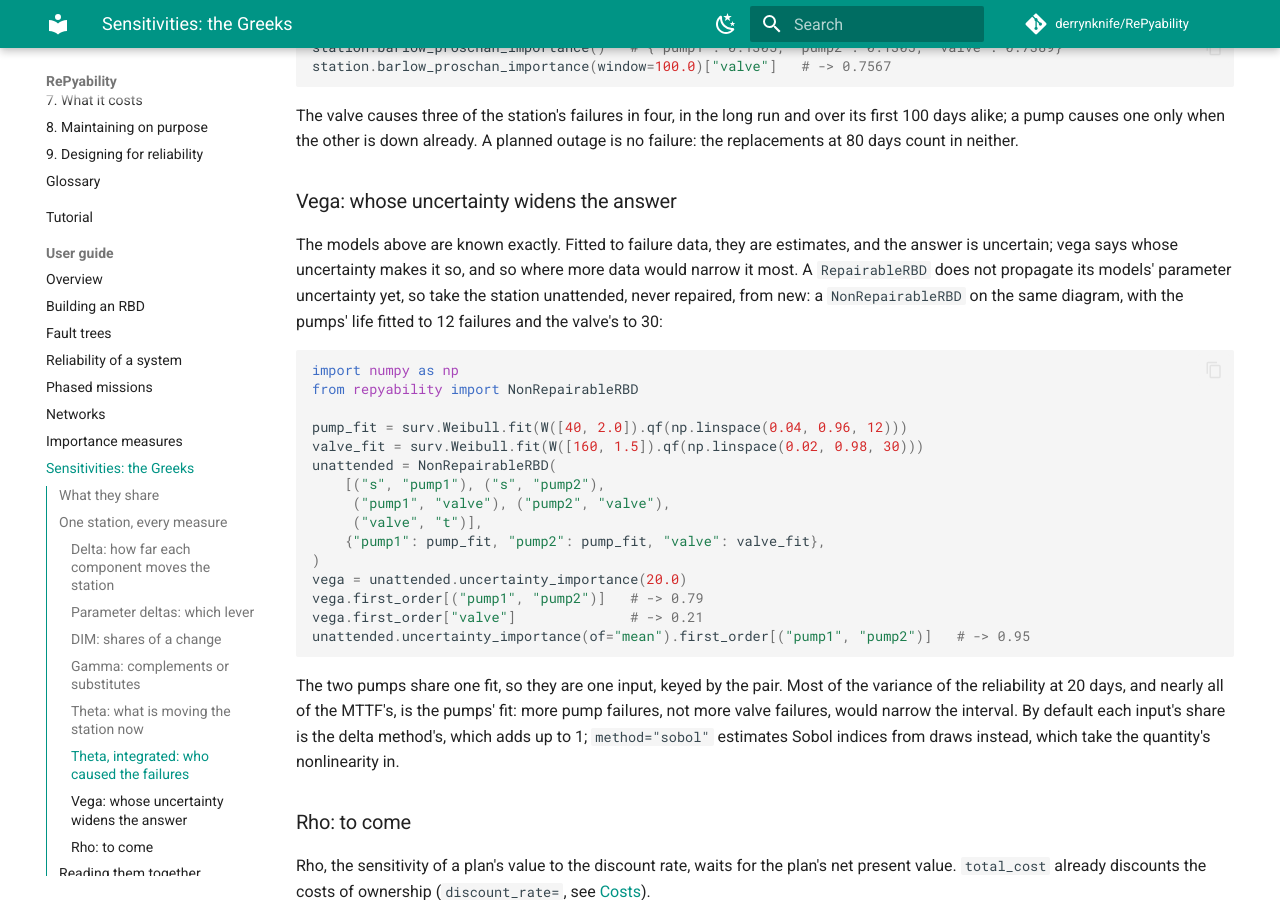
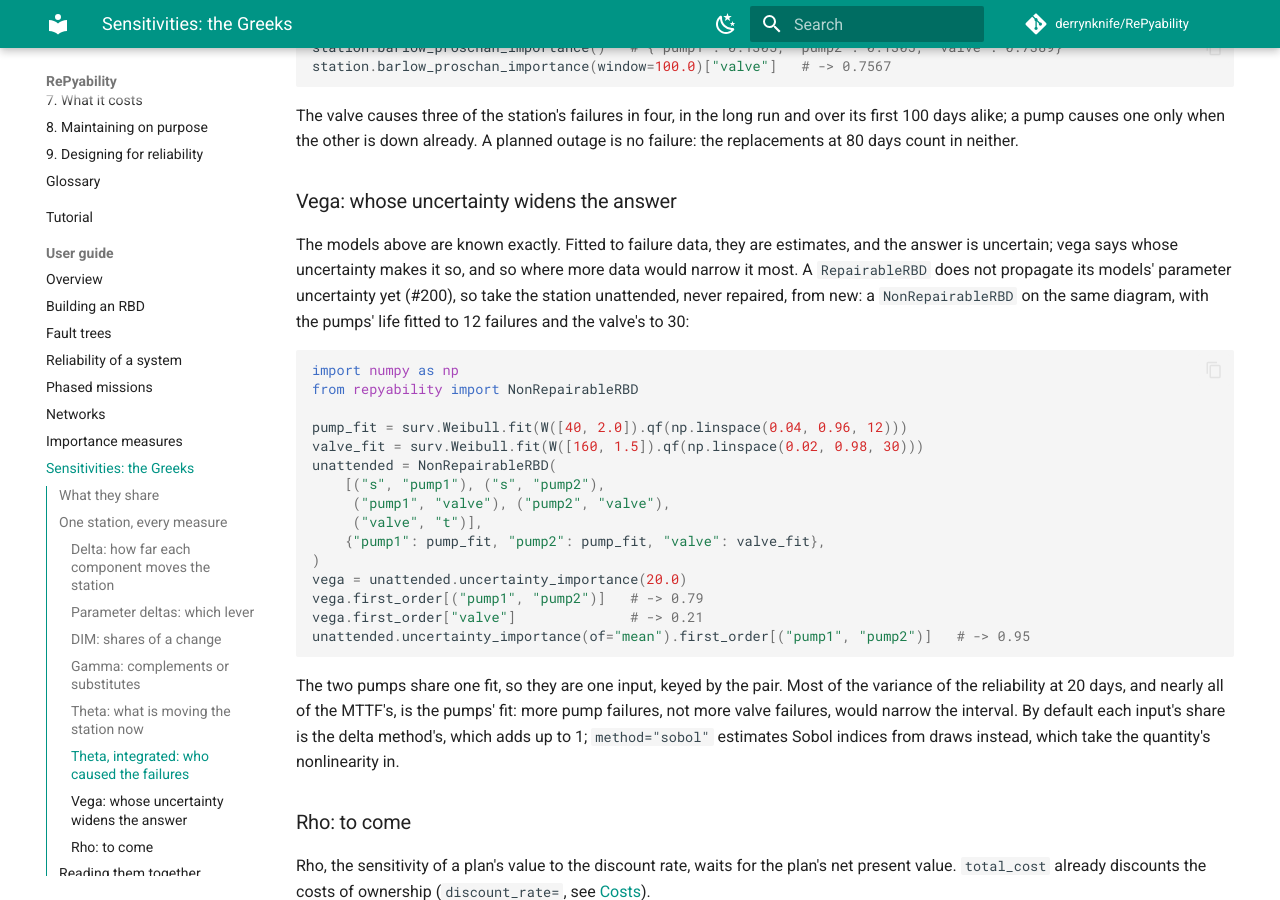
Before and after one commit to derrynknife/RePyability, an MkDocs documentation site: the page built from docs/guide/greeks.md, in a window 1280 px wide and 900 px high, scrolled down 4117 px. Built offline with MkDocs 1.6.1 and Material for MkDocs 9.7.7, drawn with Linux system fonts in a browser that asks for light colours; comment, search, counter and statistics services are not loaded; some of the changed text lies outside the part shown.

Commit message:
Point repairable vega at its issue (#200); README wording
A RepairableRBD does not propagate parameter uncertainty yet, so it has
no uncertainty importance: the Greeks page and the CHANGELOG now name
the issue that follows it up. The README's Greeks bullet reads more
plainly.

Co-Authored-By: Claude Opus 5.5 <noreply@anthropic.com>
Claude-Session: https://claude.ai/code/session_01NUGaeQXKxjjiQ1ULT1ApXS

````diff
--- a/docs/guide/greeks.md
+++ b/docs/guide/greeks.md
@@ -221,10 +221,10 @@ days count in neither.
 The models above are known exactly. Fitted to failure data, they are
 estimates, and the answer is uncertain; vega says whose uncertainty makes
 it so, and so where more data would narrow it most. A `RepairableRBD` does
-not propagate its models' parameter uncertainty yet, so take the station
-unattended, never repaired, from new: a `NonRepairableRBD` on the same
-diagram, with the pumps' life fitted to 12 failures and the valve's to
-30:
+not propagate its models' parameter uncertainty yet (#200), so take the
+station unattended, never repaired, from new: a `NonRepairableRBD` on the
+same diagram, with the pumps' life fitted to 12 failures and the valve's
+to 30:
 
 ```python
 import numpy as np
@@ -284,7 +284,7 @@ ownership (`discount_rate=`, see [Costs](costs.md#discounting)).
 | `joint_importance` | at `x` | long run, `x`, `window`, `state` | at `t` |
 | Theta | `reliability_rate(x)` | `availability_rate(x)`, from new or `state` | |
 | `barlow_proschan_importance` | whole life, or by `x` | long run, `window`, `state` | |
-| `uncertainty_importance` | at `x`; `of=` the MTTF, a B-life, a time to a reliability | not yet | |
+| `uncertainty_importance` | at `x`; `of=` the MTTF, a B-life, a time to a reliability | not yet (#200) | |
 
 With limited repair crews or common-cause groups, the long-run measures
 follow the crews' and the groups' Markov chains, but `availability_rate`
````
Also changed, not shown: CHANGELOG.md (+1 -1 lines), README.md (+6 -6 lines).
